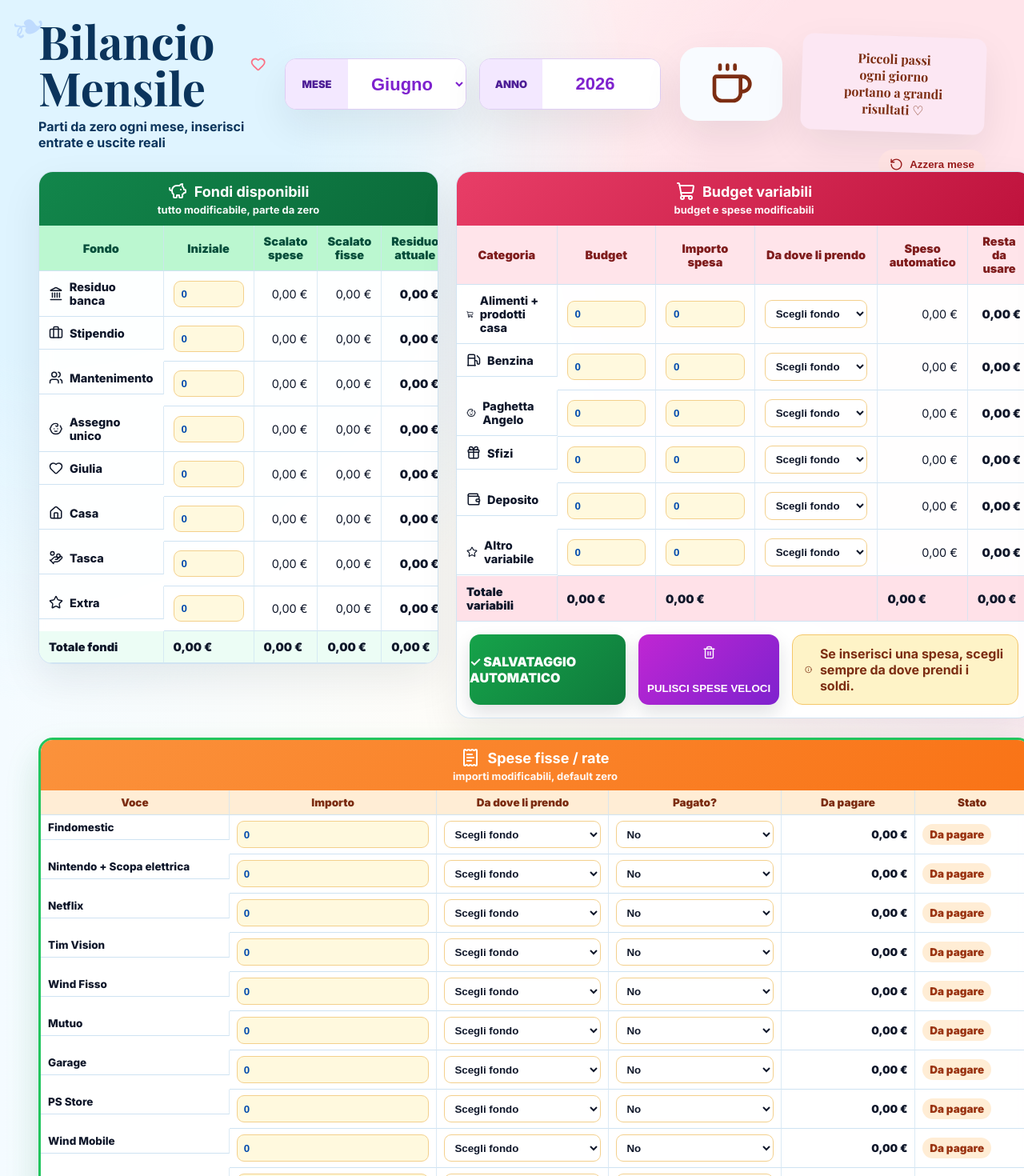
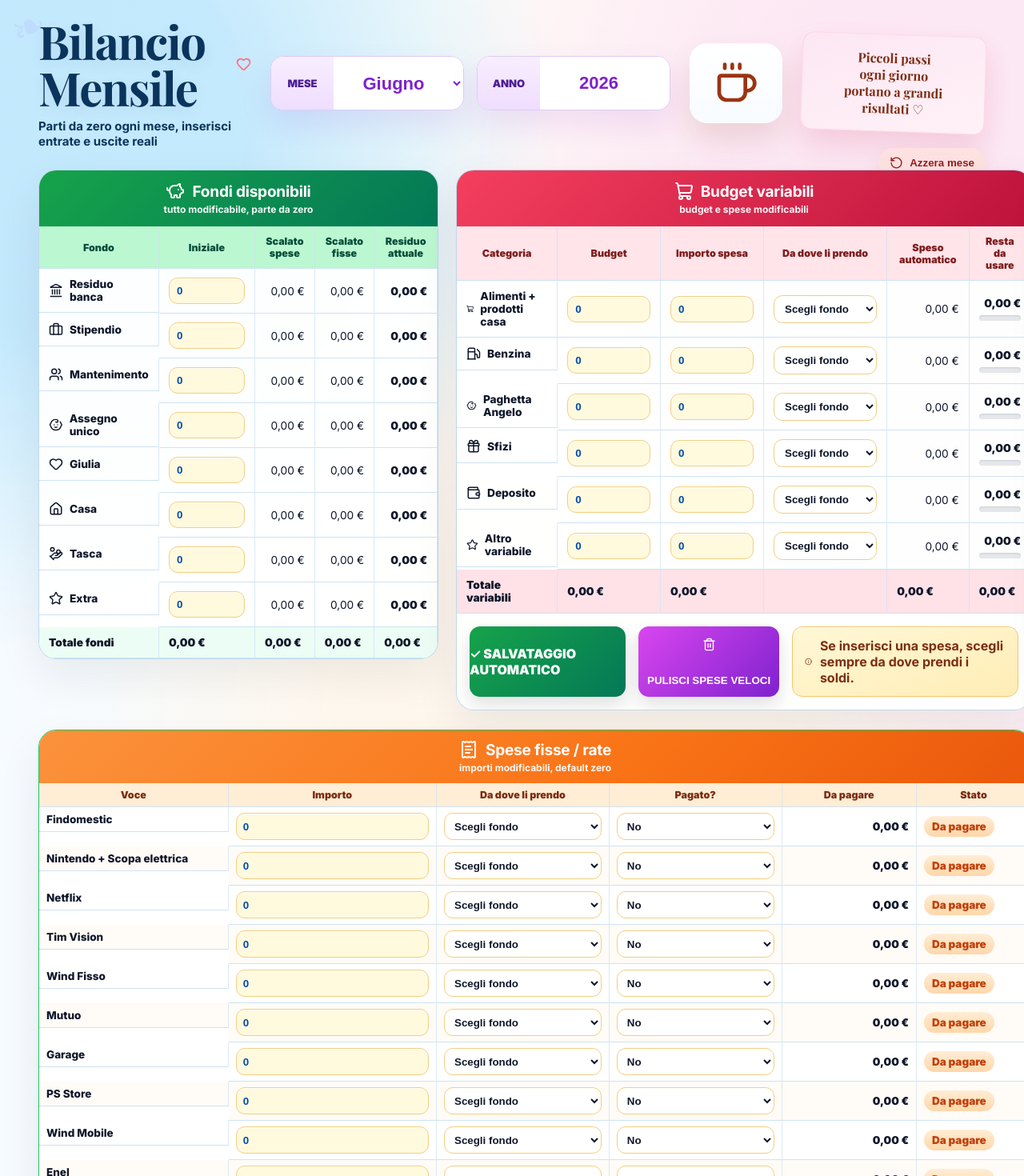
Before and after one commit to diablo130219/Bilancio-Famiglia, a React (Vite) app: page / in a window 1280 px wide. Shown: the top 1470 px of the page at 80% size. Built offline with nearby package versions, Linux system fonts and the light colour scheme.

Commit message:
Add files via upload

```diff
--- a/src/main.jsx
+++ b/src/main.jsx
@@ -228,7 +228,10 @@ function BudgetCard({ data, result, updateMonth }) {
                 {data.quick[key].amount > 0 && !data.quick[key].source && <small className="warning-inline">Scegli fondo</small>}
               </td>
               <td className="money">{euro(result.budgets[key].spent)}</td>
-              <td className={`money strong ${result.budgets[key].left < 0 ? "danger" : ""}`}>{euro(result.budgets[key].left)}</td>
+              <td className={`money strong ${result.budgets[key].left < 0 ? "danger" : ""}`}>
+                {euro(result.budgets[key].left)}
+                <ProgressBar spent={result.budgets[key].spent} budget={result.budgets[key].budget} />
+              </td>
             </tr>
           ))}
         </tbody>
@@ -295,7 +298,7 @@ function SummaryPanel({ result }) {
 
       <div className={`money-hero ${statusClass}`}>
         <Heart size={25} />
-        <span>Soldi da gestire</span>
+        <span>Libertà del mese</span>
         <strong>{euro(result.freeMoney)}</strong>
         <small>Quello che resta per imprevisti e libertà</small>
       </div>
@@ -447,6 +450,18 @@ function FixedCard({ data, result, updateMonth }) {
   );
 }
 
+
+function ProgressBar({ spent, budget }) {
+  const percentage = budget > 0 ? Math.min(100, Math.max(0, (spent / budget) * 100)) : 0;
+  const level = percentage >= 90 ? "danger" : percentage >= 70 ? "warn" : "safe";
+
+  return (
+    <div className="progress-wrap" title={`${Math.round(percentage)}% usato`}>
+      <div className={`progress-fill ${level}`} style={{ width: `${percentage}%` }} />
+    </div>
+  );
+}
+
 function PanelTitle({ color, icon, title, subtitle }) {
   return (
     <div className={`panel-title ${color}`}>
--- a/src/style.css
+++ b/src/style.css
@@ -647,3 +647,283 @@ tfoot td {
     grid-row: auto;
   }
 }
+
+
+/* V5 Premium UI */
+body {
+  background:
+    radial-gradient(circle at 4% 8%, rgba(186, 230, 253, .85) 0 11%, transparent 29%),
+    radial-gradient(circle at 94% 11%, rgba(252, 231, 243, .95) 0 13%, transparent 32%),
+    radial-gradient(circle at 55% 45%, rgba(255, 247, 237, .95) 0 20%, transparent 44%),
+    linear-gradient(90deg, #f6fbff 0%, #fffdf8 46%, #fff1f6 100%);
+}
+
+.app-shell {
+  max-width: 2140px;
+}
+
+.brand-block h1 {
+  letter-spacing: -1.5px;
+  text-shadow: 0 6px 18px rgba(11, 52, 92, .08);
+}
+
+.brand-block p {
+  font-size: 15px;
+}
+
+.top-hero {
+  grid-template-columns: 1.12fr 500px 116px 230px;
+}
+
+.period-pill {
+  min-height: 68px;
+  border-radius: 16px;
+  box-shadow: 0 18px 38px rgba(126, 34, 206, .10);
+}
+
+.period-pill span {
+  background: linear-gradient(180deg, #f7eefe, #f0ddff);
+}
+
+.coffee-card {
+  height: 100px;
+  background: linear-gradient(180deg, #ffffff, #f8fbff);
+  color: #9a3412;
+  box-shadow: 0 20px 35px rgba(124, 45, 18, .12);
+}
+
+.sticky-note {
+  background: linear-gradient(160deg, #fce7f3, #fff1f7);
+  box-shadow: 0 18px 34px rgba(190, 18, 60, .13);
+  border: 1px solid rgba(251, 113, 133, .16);
+}
+
+.panel,
+.summary-panel,
+.guide-panel {
+  border-radius: 22px;
+  border: 1px solid rgba(186, 216, 235, .95);
+  box-shadow: 0 22px 55px rgba(15, 23, 42, .075);
+}
+
+.panel-title {
+  padding: 14px 16px;
+}
+
+.panel-title h2 {
+  font-size: 19px;
+  letter-spacing: -.2px;
+}
+
+.panel-title p {
+  font-size: 12px;
+}
+
+.panel-title.green {
+  background: linear-gradient(135deg, #16a34a, #047857);
+}
+
+.panel-title.rose {
+  background: linear-gradient(135deg, #f43f5e, #be123c);
+}
+
+.panel-title.blue {
+  background: linear-gradient(135deg, #1677d2, #0759a6);
+}
+
+.panel-title.orange {
+  background: linear-gradient(135deg, #fb923c, #f97316 60%, #ea580c);
+}
+
+table {
+  font-size: 13.7px;
+}
+
+th {
+  font-size: 12.5px;
+  text-transform: none;
+}
+
+td {
+  transition: background .15s ease;
+}
+
+tbody tr:hover td {
+  background: rgba(234, 246, 255, .72);
+}
+
+.input {
+  border-radius: 11px;
+  border-color: #f0cf82;
+  box-shadow: inset 0 1px 0 rgba(255,255,255,.8);
+  transition: box-shadow .15s ease, border-color .15s ease, transform .15s ease;
+}
+
+.input:focus {
+  outline: none;
+  border-color: #c084fc;
+  box-shadow: 0 0 0 3px rgba(192, 132, 252, .16);
+}
+
+.status-badge {
+  min-width: 88px;
+  justify-content: center;
+}
+
+.status-badge.paid {
+  color: #047857;
+  background: linear-gradient(180deg, #dcfce7, #bbf7d0);
+}
+
+.status-badge.pending {
+  color: #c2410c;
+  background: linear-gradient(180deg, #ffedd5, #fed7aa);
+}
+
+.money-hero {
+  min-height: 168px;
+  box-shadow: inset 0 1px 0 rgba(255,255,255,.7), 0 16px 35px rgba(18, 134, 75, .10);
+}
+
+.money-hero strong {
+  font-size: 44px;
+  letter-spacing: -1px;
+}
+
+.money-hero span {
+  font-size: 19px;
+}
+
+.money-hero.ok,
+.money-hero {
+  background:
+    radial-gradient(circle at 80% 20%, rgba(255,255,255,.85) 0 12%, transparent 34%),
+    linear-gradient(160deg, #dcfce7, #cdf7dc);
+}
+
+.money-hero.attention {
+  background:
+    radial-gradient(circle at 80% 20%, rgba(255,255,255,.85) 0 12%, transparent 34%),
+    linear-gradient(160deg, #fef3c7, #fde68a);
+}
+
+.money-hero.danger {
+  background:
+    radial-gradient(circle at 80% 20%, rgba(255,255,255,.85) 0 12%, transparent 34%),
+    linear-gradient(160deg, #fee2e2, #fecaca);
+}
+
+.summary-title {
+  padding: 15px 16px;
+  background: linear-gradient(135deg, #0f766e, #075985);
+}
+
+.summary-row {
+  padding: 10px 18px;
+}
+
+.summary-row.highlight {
+  background: linear-gradient(90deg, #dcfce7, #ecfdf5);
+}
+
+.mini-kpi {
+  box-shadow: 0 10px 24px rgba(15,23,42,.055);
+}
+
+.alert-card {
+  box-shadow: 0 10px 24px rgba(154,52,18,.06);
+}
+
+.quote-card {
+  background:
+    radial-gradient(circle at 86% 82%, rgba(196, 181, 253, .35), transparent 28%),
+    linear-gradient(160deg, #f6ecff, #fdf4ff);
+}
+
+.action-row {
+  align-items: stretch;
+}
+
+.fake-button {
+  min-height: 64px;
+}
+
+.green-button {
+  background: linear-gradient(135deg, #16a34a, #047857);
+}
+
+.purple-button {
+  background: linear-gradient(135deg, #d946ef, #7e22ce);
+}
+
+.tip-card {
+  background: linear-gradient(160deg, #fff7d6, #ffedb5);
+  box-shadow: inset 0 1px 0 rgba(255,255,255,.8);
+}
+
+.fixed-panel {
+  border-color: #22c55e;
+  background: rgba(255,255,255,.97);
+}
+
+.fixed-panel .panel-title {
+  padding-top: 12px;
+  padding-bottom: 12px;
+}
+
+.fixed-panel tbody tr:nth-child(even) td {
+  background: rgba(255, 247, 237, .45);
+}
+
+.fixed-panel tbody tr:nth-child(even):hover td,
+.fixed-panel tbody tr:hover td {
+  background: rgba(255, 237, 213, .78);
+}
+
+.progress-wrap {
+  width: 100%;
+  height: 7px;
+  margin-top: 7px;
+  background: #e5e7eb;
+  border-radius: 999px;
+  overflow: hidden;
+  box-shadow: inset 0 1px 2px rgba(15,23,42,.12);
+}
+
+.progress-fill {
+  height: 100%;
+  border-radius: inherit;
+  transition: width .25s ease;
+}
+
+.progress-fill.safe {
+  background: linear-gradient(90deg, #22c55e, #16a34a);
+}
+
+.progress-fill.warn {
+  background: linear-gradient(90deg, #fbbf24, #f97316);
+}
+
+.progress-fill.danger {
+  background: linear-gradient(90deg, #fb7185, #dc2626);
+}
+
+.guide-panel,
+.movements-panel {
+  margin-top: 0;
+}
+
+.movements-panel {
+  min-height: 240px;
+}
+
+.reset-month {
+  box-shadow: 0 10px 24px rgba(153,27,27,.08);
+}
+
+@media (min-width: 1800px) {
+  .dashboard-grid {
+    grid-template-columns: 560px 820px 460px;
+    justify-content: center;
+  }
+}
```
